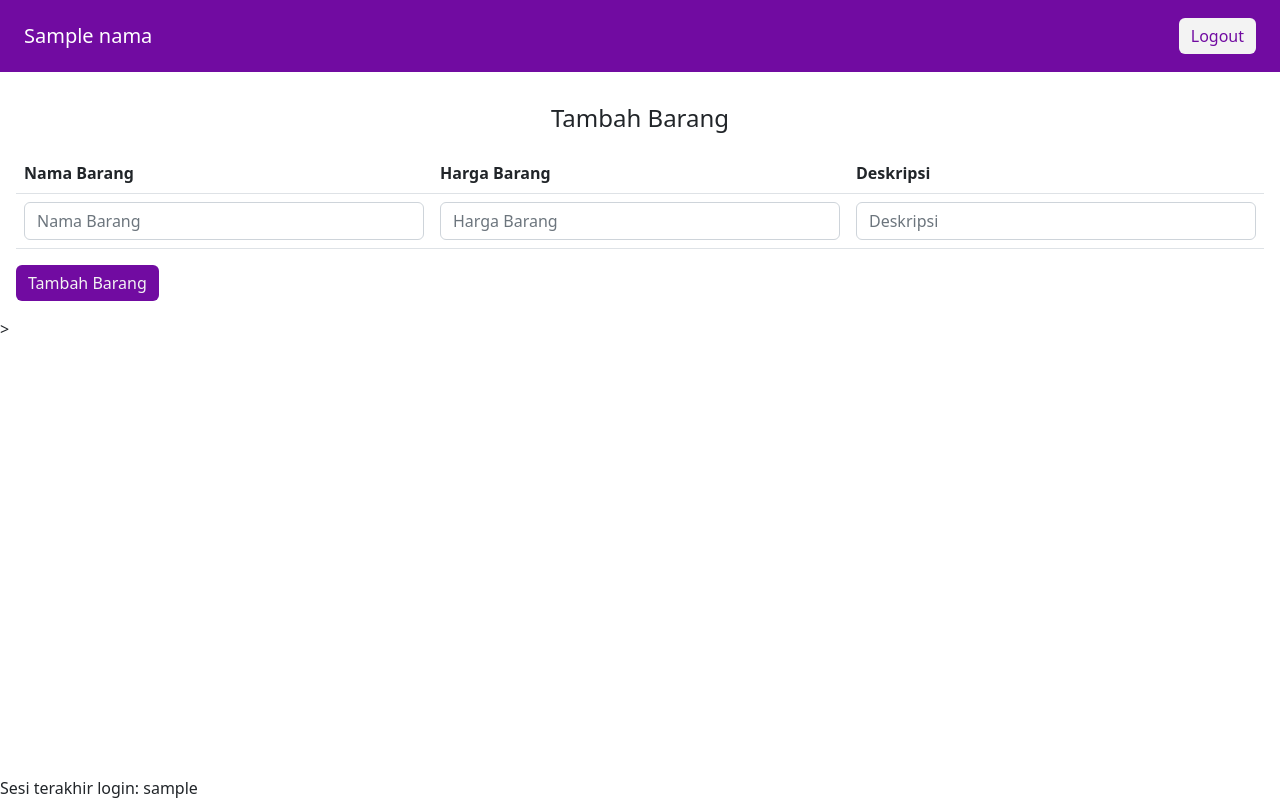
After one commit to raihankp/lab1, a Django app: template wishlist/templates/wishlist_ajax.html in a window 1280 px wide. The commit adds this page. Run offline with Django 4.2, Linux system fonts and the light colour scheme; data comes from the database, SQL or seed files in the repository; tables that the repository leaves empty hold one stand-in row (values such as "Sample post"); the template is opened without the code that fills it: values that come from a table or form of the project are taken from there, most other values are stand-ins (such as "Sample title", 1, 10 or a date in 2020).

Commit message:
Menyelesaikan Lab 5

```diff
--- a/templates/base.html
+++ b/templates/base.html
@@ -6,6 +6,8 @@
   <meta charset="UTF-8">
   <meta name="viewport" content="width=device-width, initial-scale=1.0">
   <link rel="stylesheet" href="{% static 'css/style.css' %}">
+  <link href="https://cdn.jsdelivr.net/npm/bootstrap@5.0.2/dist/css/bootstrap.min.css" rel="stylesheet" integrity="sha384-EVSTQN3/azprG1Anm3QDgpJLIm9Nao0Yz1ztcQTwFspd3yD65VohhpuuCOmLASjC" crossorigin="anonymous">
+
   {% block meta %}
   {% endblock meta %}
 </head>
--- /dev/null
+++ b/wishlist/templates/wishlist_ajax.html
@@ -0,0 +1,76 @@
+{% extends 'base.html' %}
+
+{% block meta %}
+<script src="https://ajax.googleapis.com/ajax/libs/jquery/3.6.0/jquery.min.js"></script>
+<script>
+
+</script>
+
+{% endblock meta %}
+
+
+{% block content %}
+
+<!doctype html>
+<html lang="en">
+    <head>
+        <meta charset="utf-8">
+        <meta name="viewport" content="width=device-width, initial-scale=1">
+        <title>Lab04</title>
+        <link href="https://cdn.jsdelivr.net/npm/bootstrap@5.2.1/dist/css/bootstrap.min.css" rel="stylesheet" integrity="sha384-iYQeCzEYFbKjA/T2uDLTpkwGzCiq6soy8tYaI1GyVh/UjpbCx/TYkiZhlZB6+fzT" crossorigin="anonymous">
+    </head>
+    <body>
+        <script src="https://cdn.jsdelivr.net/npm/bootstrap@5.2.1/dist/js/bootstrap.bundle.min.js" integrity="sha384-u1OknCvxWvY5kfmNBILK2hRnQC3Pr17a+RTT6rIHI7NnikvbZlHgTPOOmMi466C8" crossorigin="anonymous"></script>
+
+        <!-- NAVBAR -->
+        <nav class="navbar navbar-expand-lg navbar-dark" style="background-color: #710ba1;">
+            <div class="container-fluid p-2">
+                <a class="navbar-brand px-3" href="#" style="color: #ffffff;">{{nama}}</a>
+                <button class="btn btn-danger mx-3" style="background-color: #f3f3f3; color: #710ba1; border: #ffffff;"
+                    type="submit" onclick="location.href=`{% url 'wishlist:logout' %}`">Logout</button>
+              </div>
+        </nav>
+
+        <div class="mt-3 p-3">
+            <h4 style="text-align: center; margin-bottom: 20px;">Tambah Barang</h4>
+            <table class="table">
+                <tr>
+                    <th scope="col">Nama Barang</th>
+                    <th scope="col">Harga Barang</th>
+                    <th scope="col">Deskripsi</th>
+                </tr>
+
+                <tr>
+                    <td scope="row"><input type="text" name="nama_barang" placeholder="Nama Barang" class="form-control" id="input_nama"></td>
+                    <td scope="row"><input type="text" name="harga_barang" placeholder="Harga Barang" class="form-control" id="input_harga"></td>
+                    <td scope="row"><input type="text" name="deskripsi" placeholder="Deskripsi" class="form-control" id="input_deskripsi"></td>
+                </tr>
+
+                <!-- {% comment %} Tambahkan data di bawah baris ini {% endcomment %}
+                {% for barang in list_barang %}
+                    <tr>
+                        <td scope="row">{{barang.nama_barang}}</td>
+                        <td scope="row">{{barang.harga_barang}}</td>
+                        <td scope="row">{{barang.deskripsi}}</td>
+                    </tr>
+                {% endfor %} -->
+            </table>
+
+            <button class="btn btn-success" style="background-color: #710ba1; border: #ffffff;">
+                <a href="{% url 'wishlist:create_wishlist' %}" style="text-decoration: none; color: #f3f3f3;">Tambah Barang</a>
+            </button>
+
+        </div>
+
+
+        <footer class="fixed-bottom align">Sesi terakhir login: {{ last_login }}</footer>>
+
+
+    </body>
+</html>
+
+
+
+
+
+{% endblock content %}
--- a/wishlist/urls.py
+++ b/wishlist/urls.py
@@ -1,11 +1,12 @@
 from django.urls import path
-from wishlist.views import show_wishlist
+from wishlist.views import show_wishlist, show_wishlist_ajax
 from wishlist.views import show_xml
 from wishlist.views import show_json
 from wishlist.views import show_json_by_id
 from wishlist.views import register
 from wishlist.views import login_user
 from wishlist.views import logout_user
+from wishlist.views import create_wishlist
 
 app_name = 'wishlist'
 
@@ -17,5 +18,6 @@ urlpatterns = [
     path('register/', register, name='register'),
     path('login/', login_user, name='login'),
     path('logout/', logout_user, name='logout'),
-
+    path('ajax/', show_wishlist_ajax, name='show_wishlist_ajax'),
+    path('ajax/submit/', create_wishlist, name='create_wishlist'),
 ]
```
Also changed, not shown: wishlist/views.py (+15 -0 lines).
